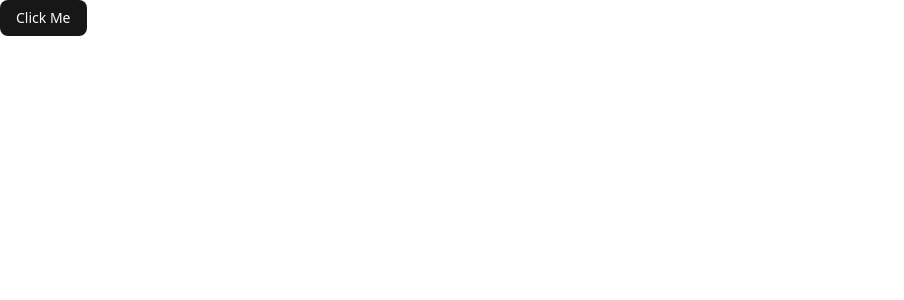
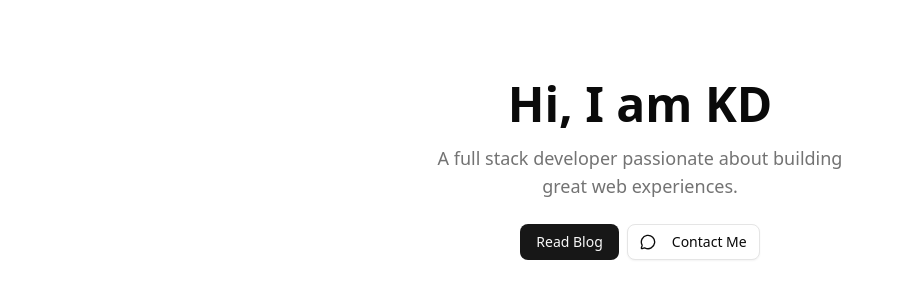
Before and after one commit to KrisD23/FullStack-betterauth-test, a Next.js app: page / in a window 1280 px wide. Shown: the top 300 px of the page, without its empty margins (0-904 px from the left). Built offline with nearby package versions, Linux system fonts and the light colour scheme.

Commit message:
create a simple hero section

```diff
--- a/app/page.tsx
+++ b/app/page.tsx
@@ -1,10 +1,28 @@
 import { Button } from "@/components/ui/button";
+import { MessageCircle } from "lucide-react";
+import Link from "next/link";
 
 const Home = () => {
   return (
-    <main>
-      <section className="min-h-screen">
-        <Button>Click Me</Button>
+    <main className="min-h-screen">
+      {/* Hero Section */}
+      <section className="flex flex-col items-center justify-center py-20 px-4 text-center ">
+        <h1 className="text-5xl font-bold mb-4">Hi, I am KD</h1>
+        <p className="text-muted-foreground text-lg max-w-md mb-6">
+          A full stack developer passionate about building great web
+          experiences.
+        </p>
+        <div className="flex gap-2 ">
+          <Button asChild>
+            <Link href="/blog">Read Blog</Link>
+          </Button>
+          <Button variant={"outline"} asChild>
+            <Link href="/comments">
+              <MessageCircle className="w-4 h-4 mr-2" />
+              Contact Me
+            </Link>
+          </Button>
+        </div>
       </section>
     </main>
   );
```
